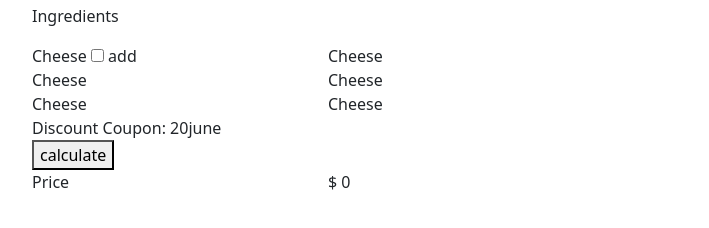
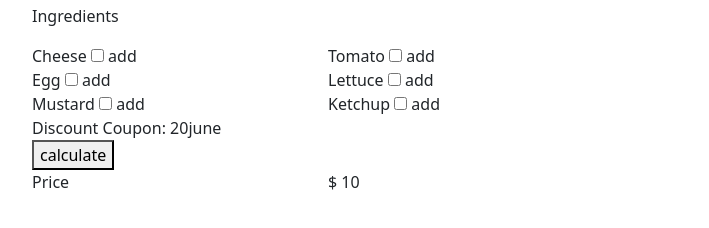
Before and after one commit to adinapop/js-burger, a plain HTML site: page index.html in a window 1280 px wide. Both pictures are taken after a click on the button "calculate". Shown: the part 98-326 px from the top of the page, without its empty margins (4-713 px from the left). Drawn offline with nearby package versions, Linux system fonts and the light colour scheme.

Commit message:
other ingredients added

```diff
--- a/index.html
+++ b/index.html
@@ -28,15 +28,34 @@
                         </main>
                         <div class="col-6">
                             <span>Cheese</span>
-                            <input type="checkbox" id="check-cheese"
-                             class="ingredients" value="4">
+                            <input type="checkbox" id="check-cheese" class="ingredients" value="4">
                             <label for="check-cheese">add</label>
                         </div>
-                        <div class="col-6">Cheese</div>
-                        <div class="col-6">Cheese</div>
-                        <div class="col-6">Cheese</div>
-                        <div class="col-6">Cheese</div>
-                        <div class="col-6">Cheese</div>
+                        <div class="col-6">
+                            <span>Tomato</span>
+                            <input type="checkbox" id="check-tomato" class="ingredients" value="4">
+                            <label for="check-tomato">add</label>
+                        </div>
+                        <div class="col-6">
+                            <span>Egg</span>
+                            <input type="checkbox" id="check-egg" class="ingredients" value="4">
+                            <label for="check-egg">add</label>
+                        </div>
+                        <div class="col-6">
+                            <span>Lettuce</span>
+                            <input type="checkbox" id="check-lettuce" class="ingredients" value="4">
+                            <label for="check-lettuce">add</label>
+                        </div>
+                        <div class="col-6">
+                            <span>Mustard</span>
+                            <input type="checkbox" id="check-mustard" class="ingredients" value="4">
+                            <label for="check-mustard">add</label>
+                        </div>
+                        <div class="col-6">
+                            <span>Ketchup</span>
+                            <input type="checkbox" id="check-ketchup" class="ingredients" value="4">
+                            <label for="check-ketchup">add</label>
+                        </div>
 
                         <div>Discount Coupon: 20june</div>
 
--- a/js/script.js
+++ b/js/script.js
@@ -1,15 +1,18 @@
-var calculateButton = document.getElementById("sum-button");
-var sumResult = document.getElementById("total-price");
+var calculateButton = document.getElementById("sum-button"); // creato la variabile con il button da cliccare
+
+var sumResult = document.getElementById("total-price"); // creata la variabile con il div per id dove stampare il prezzo finale
 
 calculateButton.addEventListener ('click', function() {
-    var startPrice = 0;
+    var sumPrice = 10; // prezzo base da sommare
     var checkIngredients = document.getElementsByClassName("ingredients");
+    // gli elementi da prendere per classe in modo tale da poter poi ciclare all'interno
 
     for (var i = 0; i < checkIngredients.length; i++) {
         if (checkIngredients[i].checked) {
-            startPrice += parseInt(checkIngredients[i].value)
+            sumPrice += parseInt(checkIngredients[i].value)
         }
     }
+    sumResult.innerHTML = "$ " + sumPrice;
+})
 
-    sumResult.innerHTML = "$ " + startPrice;
-})
+console.log(sumResult);
```
